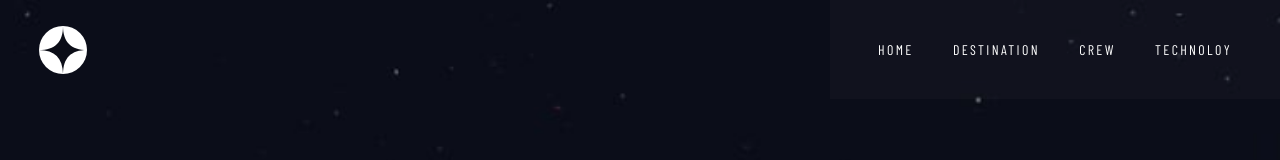
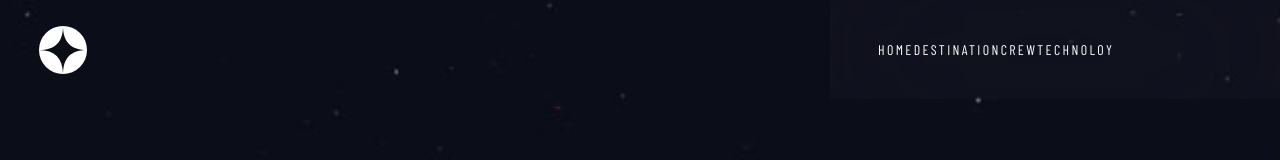
Before and after one commit to Quibble7s/space-tourism-website, a Next.js app: page / in a window 1280 px wide. Shown: the top 160 px of the page. Built offline with nearby package versions, Linux system fonts and the light colour scheme; a web font is replaced by a local one.

Commit message:
Moved the navigation links into its own component

```diff
--- /dev/null
+++ b/src/Components/Navigation/NavigationBar.jsx
@@ -0,0 +1,20 @@
+import React from 'react';
+import PropTypes from 'prop-types';
+
+//Components
+import NavLink from './NavLink';
+
+const NavigationBar = ({ hideNumbers = false }) => {
+  return (
+    <div className='min-w-[450px] min-h-[96px] bg-[#9797970A] px-[48px] backdrop-blur-[81.5485px] flex flex-row lg:p-0 lg:pl-[123px] lg:min-w-[830px] lg:gap-[48px]'>
+      <NavLink hidden={hideNumbers} number='00' text='HOME' />
+      <NavLink hidden={hideNumbers} number='01' text='DESTINATION' />
+      <NavLink hidden={hideNumbers} number='02' text='CREW' />
+      <NavLink hidden={hideNumbers} number='03' text='TECHNOLOY' />
+    </div>
+  );
+};
+
+NavigationBar.propTypes = {};
+
+export default NavigationBar;
--- a/src/Components/Navigation/TabletNavbar.jsx
+++ b/src/Components/Navigation/TabletNavbar.jsx
@@ -3,17 +3,13 @@ import Image from 'next/image';
 
 //Components
 import NavLink from './NavLink';
+import NavigationBar from './NavigationBar';
 
 const TabletNavbar = ({}) => {
   return (
     <div className='w-full min-h-[96px] pl-[39px] flex-row justify-between items-center hidden md:visible md:flex lg:hidden'>
       <Image width={48} height={48} src='/assets/shared/logo.svg' />
-      <div className='min-w-[450px] min-h-[96px] bg-[#9797970A] px-[48px] flex flex-row justify-between'>
-        <NavLink hidden number='00' text='HOME' />
-        <NavLink hidden number='01' text='DESTINATION' />
-        <NavLink hidden number='02' text='CREW' />
-        <NavLink hidden number='03' text='TECHNOLOY' />
-      </div>
+      <NavigationBar hideNumbers={true} />
     </div>
   );
 };
```
